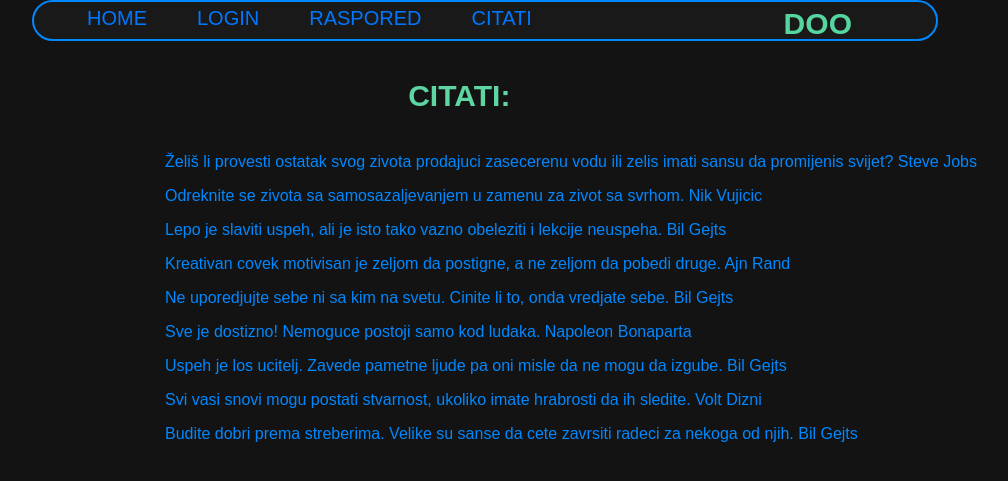
After one commit to Meskebrat/Meskebrat.github.io, a PHP site: page /citati.html in a window 1280 px wide. The commit adds this page. Shown: the top 481 px of the page, without its empty margins (155-1163 px from the left). Run offline with PHP 8.4, Linux system fonts and the light colour scheme.

Commit message:
citati update

```diff
--- a/Styles/style.css
+++ b/Styles/style.css
@@ -202,6 +202,17 @@ nav a::before{
 	width: 100%;
 	position: absolute;
 }
+.head1 h4{
+	font-family: fantasy;
+	font-size: 30px;
+	color: #5dd6a1;
+	font-weight: 900px;
+	margin-top: 3%;
+	margin-left: 44%;
+}
+.head1 p{
+	margin-left: 25%;
+}
 .cep1{
 	width: 300px;
 	padding: 40px;
--- /dev/null
+++ b/citati.html
@@ -0,0 +1,41 @@
+<!DOCTYPE html>
+<html>
+<head>
+	<title>Berosii | Citati</title>
+	<link rel="stylesheet" type="text/css" href="Styles/style.css">
+</head>
+<body>
+	<div class="container">
+		<nav>
+			<li><a href="index.html">Home</a>
+			<li><a href="login.html">Login</a>
+			<li><a href="rasp.html">Raspored</a>
+				<li><a href="citati.html">Citati</a>
+		</nav>
+	</div>
+	<div class="text middle">
+		<span class="slv">D</span>
+		<span class="hidden">O</span>
+		<span class="hidden">B</span>
+		<span class="hidden">R</span>
+		<span class="slv">O</span>
+		<span class="hidden"> D</span>
+		<span class="hidden">O</span>
+		<span class="hidden">S</span>
+		<span class="hidden">A</span>
+		<span class="slv">O</span>
+	</div>
+	<div class="head1">
+		<h4>CITATI:</h4>
+		<p>Želiš li provesti ostatak svog zivota prodajuci zasecerenu vodu ili zelis imati sansu da promijenis svijet?  Steve Jobs</p>
+		<p>Odreknite se zivota sa samosazaljevanjem u zamenu za zivot sa svrhom.  Nik Vujicic</p>
+		<p>Lepo je slaviti uspeh, ali je isto tako vazno obeleziti i lekcije neuspeha. Bil Gejts</p>
+		<p>Kreativan covek motivisan je zeljom da postigne, a ne zeljom da pobedi druge.  Ajn Rand</p>
+		<p>Ne uporedjujte sebe ni sa kim na svetu. Cinite li to, onda vredjate sebe.  Bil Gejts</p>
+		<p>Sve je dostizno! Nemoguce postoji samo kod ludaka. Napoleon Bonaparta</p>
+		<p>Uspeh je los ucitelj. Zavede pametne ljude pa oni misle da ne mogu da izgube.  Bil Gejts</p>
+		<p>Svi vasi snovi mogu postati stvarnost, ukoliko imate hrabrosti da ih sledite.  Volt Dizni</p>
+		<p>Budite dobri prema streberima. Velike su sanse da cete zavrsiti radeci za nekoga od njih.  Bil Gejts</p>
+	</div>
+</body>
+</html
--- a/index.html
+++ b/index.html
@@ -11,6 +11,7 @@
 			<li><a href="index.html">Home</a>
 			<li><a href="login.html">Login</a>
 			<li><a href="rasp.html">Raspored</a>
+			<li><a href="citati.html">Citati</a>
 		</nav>
 	</div>
 	<div class="text middle">
--- a/login.html
+++ b/login.html
@@ -10,6 +10,7 @@
 			<li><a href="index.html">Home</a>
 			<li><a href="login.html">Login</a>
 			<li><a href="rasp.html">Raspored</a>
+			<li><a href="citati.html">Citati</a>
 		</nav>
 	</div>
 	<div class="text middle">
--- a/rasp.html
+++ b/rasp.html
@@ -10,6 +10,7 @@
 			<li><a href="index.html">Home</a>
 			<li><a href="login.html">Login</a>
 			<li><a href="rasp.html">Raspored</a>
+				<li><a href="citati.html">Citati</a>
 		</nav>
 	</div>
 	<div class="text middle">
```
